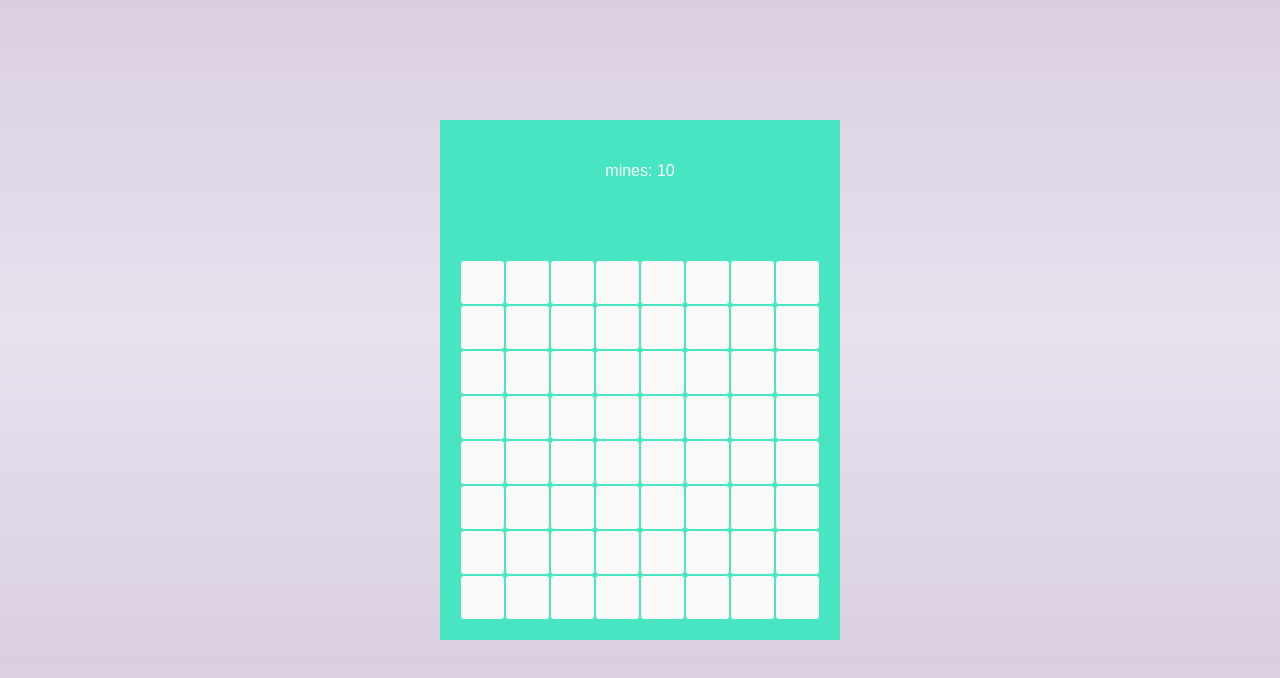
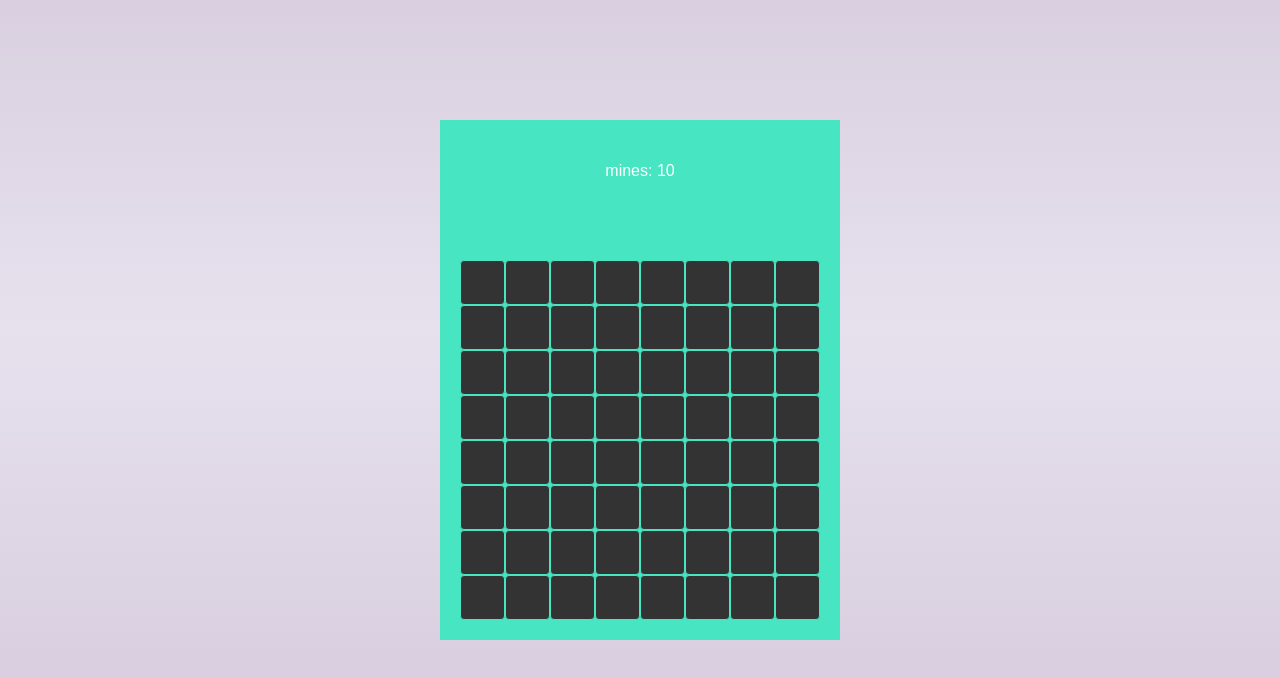
Before and after one commit to Santaka1882/MineSweeper, a React app: page / in a window 1280 px wide. Built offline with nearby package versions, Linux system fonts and the light colour scheme.

Commit message:
Color changes

```diff
--- a/src/index.css
+++ b/src/index.css
@@ -39,7 +39,7 @@ h1,p {
 }
 
 .cell {
-  background: #FCFAF9;
+  background: #fff;
   border: 1px solid #48E5C2;
   border-radius: 4px;
   float: left;
--- a/src/index.js
+++ b/src/index.js
@@ -19,10 +19,16 @@ class Cell extends React.Component {
   }
 
   render () {
-    const {onClick, cMenu} = this.props
+    const {value, onClick, cMenu} = this.props
+    let className =
+    'cell' +
+    (value.isRevealed ? '' : ' hidden') +
+    (value.isMine ? ' isMine' : '') +
+    (value.isFlagged ? ' isFlag' : '')
+
     return (
       <div
-        className='cell'
+        className = {className}
         onClick = {onClick}
         onContextMenu = {cMenu}
       >
@@ -239,14 +245,17 @@ class Board extends React.Component {
 
       if(JSON.stringify(MineArray) === JSON.stringify(FlagArray)) {
         this.revealBoard()
+
+        this.setState({
+          gameStatus: 'You Win :D',
+          gameWon: true
+        })
       }
     }
 
     this.setState({
       boardData: updatedData,
       mineCount: mines,
-      gameStatus: 'You Win :D',
-      gameWon: true
     })
   }
 
```
